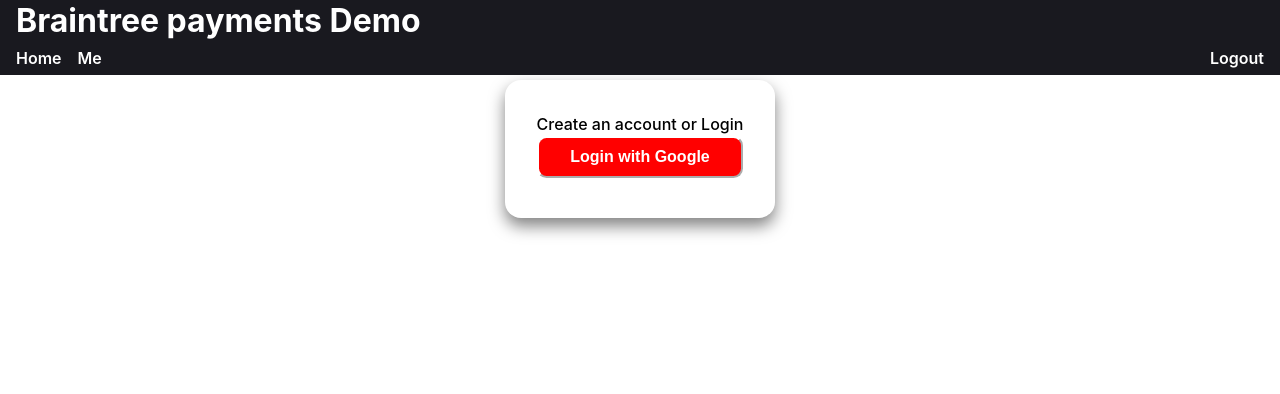
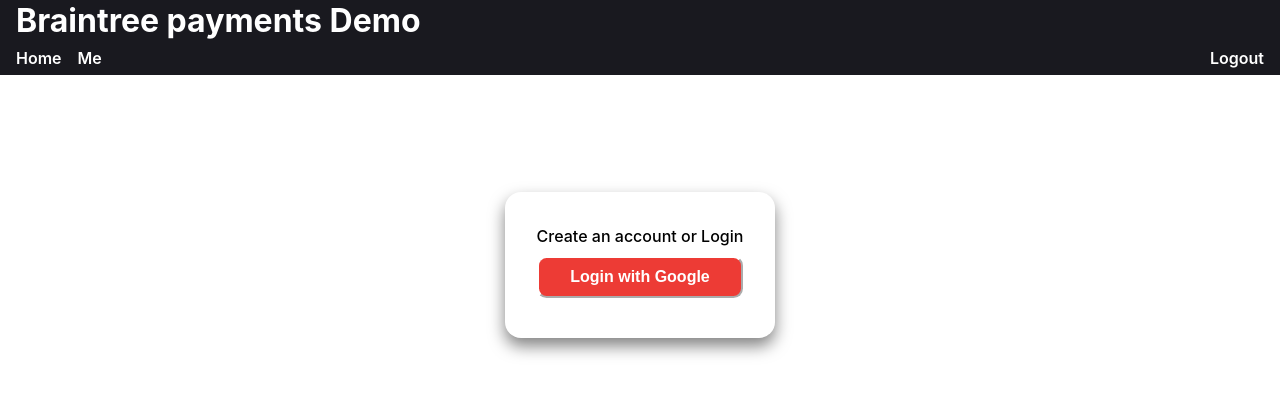
Before and after one commit to hcs847/payments-braintree, a React (Create React App) app in the folder client/: page / in a window 1280 px wide. Shown: the top 394 px of the page. Built offline with nearby package versions, Linux system fonts and the light colour scheme.

Commit message:
layout adjustments

```diff
--- a/client/src/index.css
+++ b/client/src/index.css
@@ -39,7 +39,7 @@
 }
 
 .red {
-  background-color: red !important;
+  background-color: rgb(237,59,53) !important;
 }
 
 code {
@@ -218,11 +218,13 @@
   box-shadow: 0 0.5em 1em rgb(7 8 8 / 50%);
   border-radius: 1rem;
   padding: 1em;
-  margin-top:5rem;
   background-color: white;
   max-width: 50vw;
   overflow: hidden;
+}
 
+.m-top-12 {
+  margin-top: 12rem;
 }
 
 .card +.card {
@@ -292,7 +294,7 @@
   background-color: var(--dark);
   border-color: white;
   padding: 0 .625rem;
-  margin-bottom: 0.5rem;
+  margin: 0.5rem auto;
   font-weight: 600;
 }
 
--- a/client/src/pages/Home.js
+++ b/client/src/pages/Home.js
@@ -34,7 +34,7 @@
 
                 <div className='flex flex-center'>
 
-                    <div className='card'>
+                    <div className='card m-top-12'>
                         <DropIn
                             options={{
                                 authorization: braintreeToken
--- a/client/src/pages/Landing.js
+++ b/client/src/pages/Landing.js
@@ -5,7 +5,7 @@
     return (
         <div className='flex flex-center'>
 
-            <div className="card">
+            <div className="card m-top-12">
                 <div className="card-body">
                     <p>Create an account or Login</p>
                     <button className='btn red'><a href='/auth/google'>Login with Google</a></button>
```
